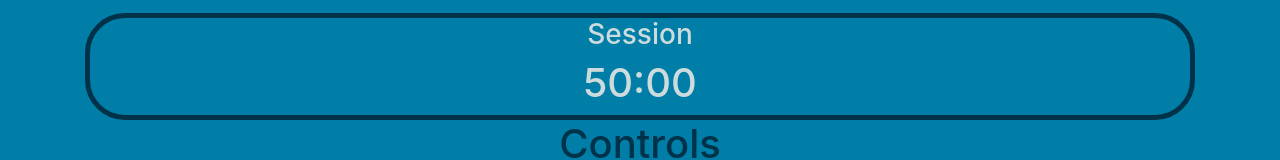
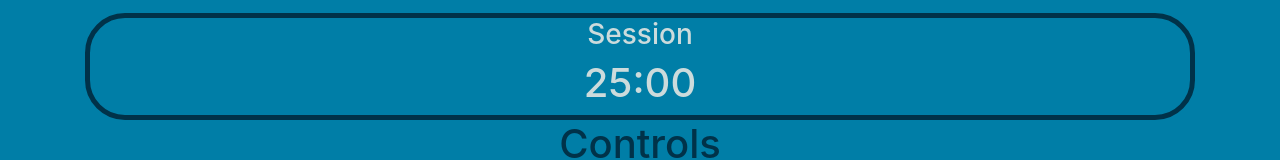
Before and after one commit to JimmyCN1/PomodoroClock, a React (Create React App) app: page / in a window 1280 px wide. Shown: the part 364-524 px from the top of the page. Built offline with nearby package versions, Linux system fonts and the light colour scheme.

Commit message:
implemented play + pause button to control state

```diff
--- a/src/App.js
+++ b/src/App.js
@@ -8,24 +8,35 @@ import Control from "./Control";
 function App() {
   const [breakTime, setBreakTime] = useState(5);
   const [sessionTime, setSessionTime] = useState(25);
-  const [sessionActive, toggleSessionActive] = useState(true);
+  const [sessionActive, setSessionActive] = useState(true);
+  const [running, setRunning] = useState(false);
 
   const handleSetting = (type, e) => {
-    let button = type.toLowerCase();
+    let setter = type.toLowerCase();
     let { id } = e.target;
     e.preventDefault();
-    if (button === "break") {
+    if (!running) {
+      if (setter === "break") {
         if (id === "increment") {
           setBreakTime(breakTime + 1);
         } else if (id === "decrement") {
           breakTime > 1 && setBreakTime(breakTime - 1);
         }
-    } else if (button === "session") {
+      } else if (setter === "session") {
         if (id === "increment") {
           setSessionTime(sessionTime + 1);
         } else if (id === "decrement") {
           sessionTime > 1 && setSessionTime(sessionTime - 1);
         }
+      }
+    }
+  };
+
+  const handleFinishCountDown = () => setSessionActive(!sessionActive);
+
+  const handleControl = e => {
+    if (e.target.id === "playPause") {
+      setRunning(!running);
     }
   };
 
@@ -56,12 +67,18 @@ function App() {
         </div>
         <div className="row">
           <div className="col">
-            <StopWatch />
+            <StopWatch
+              breakTime={breakTime}
+              sessionTime={sessionTime}
+              sessionActive={sessionActive}
+              running={running}
+              handleSessionActive={setSessionActive}
+            />
           </div>
         </div>
         <div className="row">
           <div className="col">
-            <Control />
+            <Control handleControl={handleControl} />
           </div>
         </div>
       </div>
--- a/src/Control.js
+++ b/src/Control.js
@@ -1,7 +1,7 @@
 import React from "react";
 import "./Button.css";
 
-function Control() {
+function Control({ handleControl }) {
   const controlStyle = {
     color: "#003249"
   };
@@ -14,15 +14,15 @@ function Control() {
     <div style={controlStyle}>
       <h1>Controls</h1>
       <h5>
-        <button>
-          {/* <span> */}
-          <i className="fas fa-play" />
-          <i className="fas fa-pause" />
-          {/* </span> */}
+        <button onClick={e => handleControl(e)}>
+          <div>
+            <i id="playPause" className="fas fa-play" />
+            <i className="fas fa-pause" />
+          </div>
         </button>
         &nbsp;&nbsp;
         <button>
-          <i className="fas fa-redo-alt" />
+          <i id="reset" className="fas fa-redo-alt" />
         </button>
       </h5>
     </div>
--- a/src/StopWatch.js
+++ b/src/StopWatch.js
@@ -1,16 +1,23 @@
 import React from "react";
 
-function StopWatch() {
+function StopWatch({
+  breakTime,
+  sessionTime,
+  sessionActive,
+  running,
+  setSessionActive
+}) {
   const stopWatchStyle = {
     borderStyle: "solid",
     borderColor: "#003249",
     borderWidth: "5px",
     borderRadius: "40px"
   };
+
   return (
     <div style={stopWatchStyle}>
-      <h3>Session</h3>
-      <h1>50:00</h1>
+      <h3>{sessionActive === true ? "Session" : "Break"}</h3>
+      <h1>{`${sessionTime}:00`}</h1>
     </div>
   );
 }
```
Lines whose indentation alone changed are shown as unchanged.
